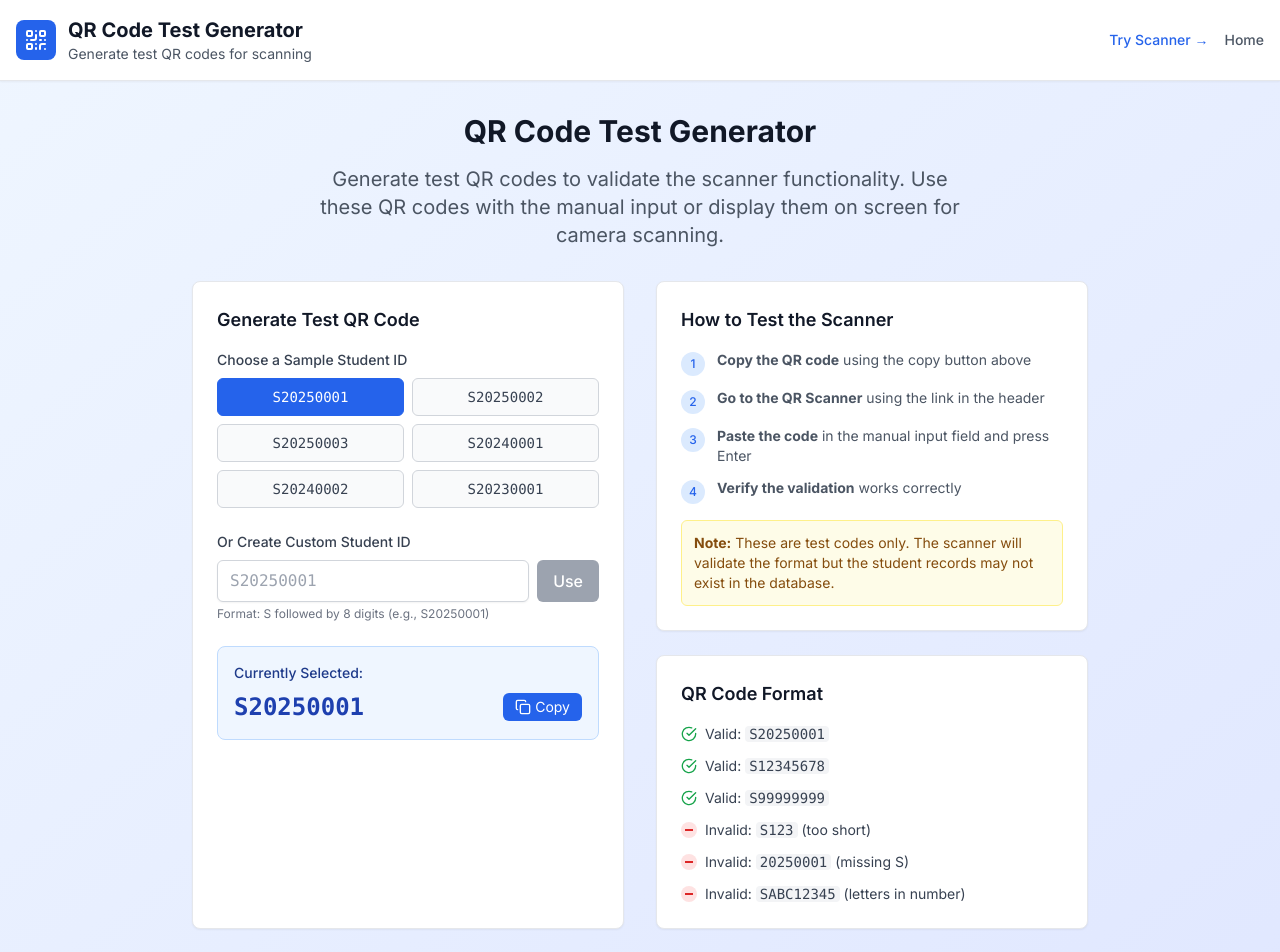
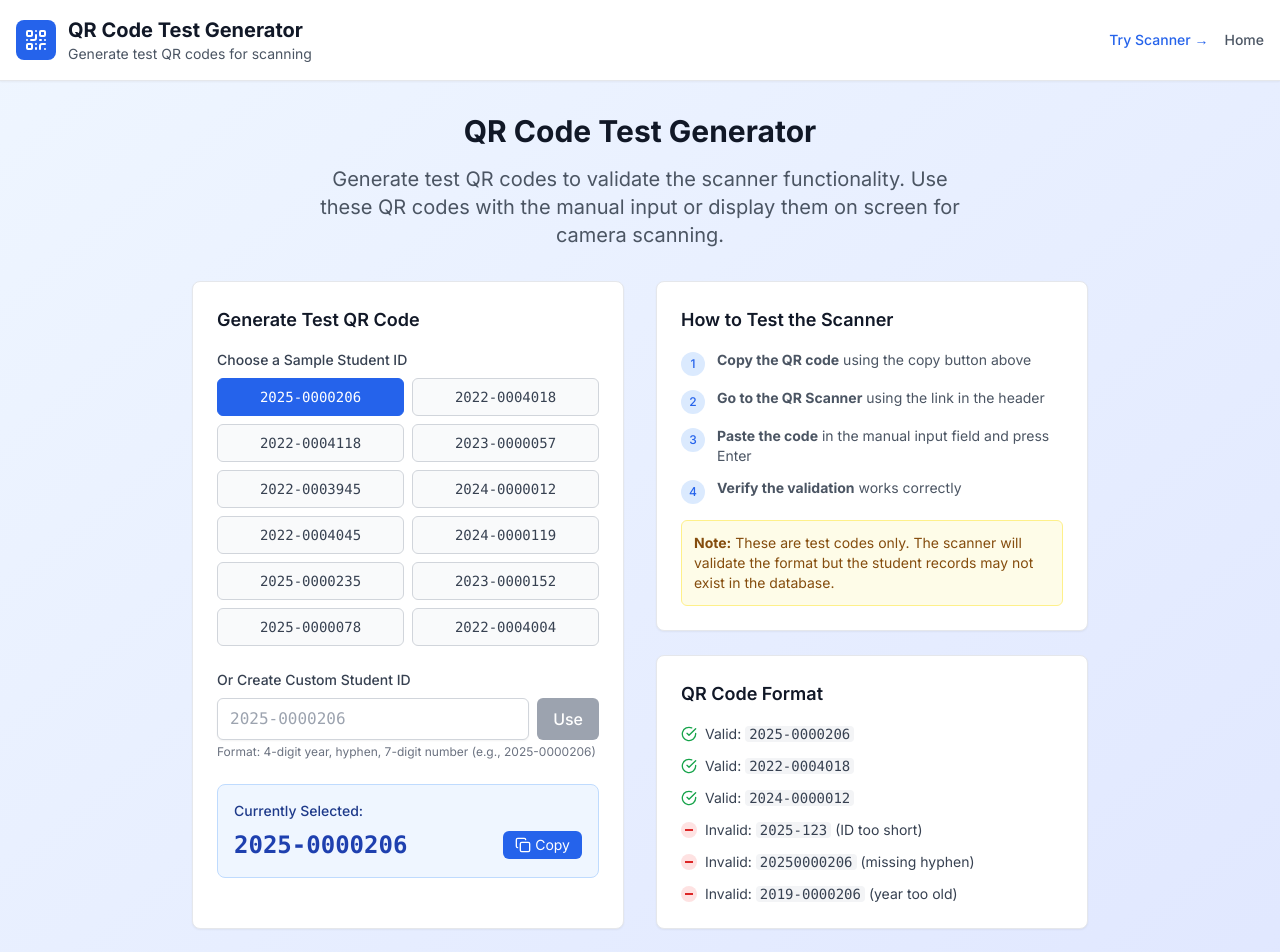
Before and after one commit to johnmichealacera/bgfc-attendance-qr-webapp, a Next.js app: page /test-qr in a window 1280 px wide. Shown: the top 952 px of the page. Built offline with nearby package versions, Linux system fonts and the light colour scheme.

Commit message:
modify qr scanner sanitation and use reusable method for qr validation

```diff
--- a/app/dashboard/qr-scanner/page.tsx
+++ b/app/dashboard/qr-scanner/page.tsx
@@ -7,6 +7,7 @@ import { QrCode, Camera, CheckCircle, XCircle, MapPin, RefreshCw } from 'lucide-
 import Navigation from '@/components/layout/Navigation'
 import { toast } from 'react-hot-toast'
 import { Html5QrcodeScanner } from 'html5-qrcode'
+import { validateAndSanitizeQR } from '@/utils/qr-validation'
 
 interface ScanResult {
   success: boolean
@@ -240,39 +241,7 @@ export default function QRScannerPage() {
     toast.success('QR Scanner stopped')
   }
 
-  // QR Code validation and sanitization
-  const validateAndSanitizeQR = (data: string): { isValid: boolean; sanitized: string; error?: string } => {
-    // Remove any whitespace and normalize
-    const cleaned = data.trim().toUpperCase()
 
-    // Check for basic format (starts with S followed by 8 digits)
-    const qrPattern = /^S\d{8}$/
-
-    if (!qrPattern.test(cleaned)) {
-      return {
-        isValid: false,
-        sanitized: cleaned,
-        error: 'Invalid QR code format. Expected format: S12345678'
-      }
-    }
-
-    // Additional validation: check if it's a reasonable student ID
-    const idNumber = cleaned.substring(1) // Remove 'S' prefix
-    const numericId = parseInt(idNumber, 10)
-
-    if (numericId < 10000000 || numericId > 99999999) {
-      return {
-        isValid: false,
-        sanitized: cleaned,
-        error: 'Invalid student ID range. ID must be 8 digits.'
-      }
-    }
-
-    return {
-      isValid: true,
-      sanitized: cleaned
-    }
-  }
 
   const handleScan = async (qrCode: string) => {
     setIsLoading(true)
--- a/app/qr-scanner/page.tsx
+++ b/app/qr-scanner/page.tsx
@@ -5,6 +5,7 @@ import { QrCode, Camera, CheckCircle, XCircle, MapPin, Download, RefreshCw } fro
 import { toast } from 'react-hot-toast'
 import Link from 'next/link'
 import { Html5QrcodeScanner } from 'html5-qrcode'
+import { validateAndSanitizeQR } from '@/utils/qr-validation'
 
 interface ScanResult {
   success: boolean
@@ -229,39 +230,7 @@ export default function PublicQRScannerPage() {
     toast.success('QR Scanner stopped')
   }
 
-  // QR Code validation and sanitization
-  const validateAndSanitizeQR = (data: string): { isValid: boolean; sanitized: string; error?: string } => {
-    // Remove any whitespace and normalize
-    const cleaned = data.trim().toUpperCase()
 
-    // Check for basic format (starts with S followed by 8 digits)
-    const qrPattern = /^S\d{8}$/
-
-    if (!qrPattern.test(cleaned)) {
-      return {
-        isValid: false,
-        sanitized: cleaned,
-        error: 'Invalid QR code format. Expected format: S12345678'
-      }
-    }
-
-    // Additional validation: check if it's a reasonable student ID
-    const idNumber = cleaned.substring(1) // Remove 'S' prefix
-    const numericId = parseInt(idNumber, 10)
-
-    if (numericId < 10000000 || numericId > 99999999) {
-      return {
-        isValid: false,
-        sanitized: cleaned,
-        error: 'Invalid student ID range. ID must be 8 digits.'
-      }
-    }
-
-    return {
-      isValid: true,
-      sanitized: cleaned
-    }
-  }
 
   const handleScan = async (qrCode: string) => {
     setIsLoading(true)
--- a/app/test-qr/page.tsx
+++ b/app/test-qr/page.tsx
@@ -6,18 +6,24 @@ import Link from 'next/link'
 import { toast } from 'react-hot-toast'
 
 export default function TestQRPage() {
-  const [selectedStudentId, setSelectedStudentId] = useState('S20250001')
+  const [selectedStudentId, setSelectedStudentId] = useState('2025-0000206')
   const [customId, setCustomId] = useState('')
   const [copiedToClipboard, setCopiedToClipboard] = useState(false)
 
-  // Sample student IDs for testing
+  // Sample student IDs for testing based on the provided format
   const sampleStudentIds = [
-    'S20250001',
-    'S20250002',
-    'S20250003',
-    'S20240001',
-    'S20240002',
-    'S20230001'
+    '2025-0000206',
+    '2022-0004018',
+    '2022-0004118',
+    '2023-0000057',
+    '2022-0003945',
+    '2024-0000012',
+    '2022-0004045',
+    '2024-0000119',
+    '2025-0000235',
+    '2023-0000152',
+    '2025-0000078',
+    '2022-0004004'
   ]
 
   const copyToClipboard = async (text: string) => {
@@ -34,9 +40,9 @@ export default function TestQRPage() {
 
   const generateCustomId = () => {
     if (customId.trim()) {
-      const sanitized = customId.trim().toUpperCase()
-      if (!/^S\d{8}$/.test(sanitized)) {
-        toast.error('Invalid format. Use S followed by 8 digits (e.g., S20250001)')
+      const sanitized = customId.trim()
+      if (!/^\d{4}-\d{7}$/.test(sanitized)) {
+        toast.error('Invalid format. Use YYYY-NNNNNNN format (e.g., 2025-0000206)')
         return
       }
       setSelectedStudentId(sanitized)
@@ -129,9 +135,9 @@ export default function TestQRPage() {
                     type="text"
                     value={customId}
                     onChange={(e) => setCustomId(e.target.value)}
-                    placeholder="S20250001"
+                    placeholder="2025-0000206"
                     className="flex-1 px-3 py-2 border border-gray-300 rounded-md shadow-sm focus:outline-none focus:ring-blue-500 focus:border-blue-500 font-mono"
-                    maxLength={9}
+                    maxLength={12}
                   />
                   <button
                     onClick={generateCustomId}
@@ -142,7 +148,7 @@ export default function TestQRPage() {
                   </button>
                 </div>
                 <p className="text-xs text-gray-500 mt-1">
-                  Format: S followed by 8 digits (e.g., S20250001)
+                  Format: 4-digit year, hyphen, 7-digit number (e.g., 2025-0000206)
                 </p>
               </div>
 
@@ -213,33 +219,33 @@ export default function TestQRPage() {
                 <div className="space-y-3 text-sm">
                   <div className="flex items-center space-x-2">
                     <CheckCircle className="w-4 h-4 text-green-600" />
-                    <span className="text-gray-700">Valid: <code className="bg-gray-100 px-1 rounded">S20250001</code></span>
+                    <span className="text-gray-700">Valid: <code className="bg-gray-100 px-1 rounded">2025-0000206</code></span>
                   </div>
                   <div className="flex items-center space-x-2">
                     <CheckCircle className="w-4 h-4 text-green-600" />
-                    <span className="text-gray-700">Valid: <code className="bg-gray-100 px-1 rounded">S12345678</code></span>
+                    <span className="text-gray-700">Valid: <code className="bg-gray-100 px-1 rounded">2022-0004018</code></span>
                   </div>
                   <div className="flex items-center space-x-2">
                     <CheckCircle className="w-4 h-4 text-green-600" />
-                    <span className="text-gray-700">Valid: <code className="bg-gray-100 px-1 rounded">S99999999</code></span>
+                    <span className="text-gray-700">Valid: <code className="bg-gray-100 px-1 rounded">2024-0000012</code></span>
                   </div>
                   <div className="flex items-center space-x-2">
                     <div className="w-4 h-4 bg-red-100 rounded-full flex items-center justify-center">
                       <span className="w-2 h-0.5 bg-red-600"></span>
                     </div>
-                    <span className="text-gray-700">Invalid: <code className="bg-gray-100 px-1 rounded">S123</code> (too short)</span>
+                    <span className="text-gray-700">Invalid: <code className="bg-gray-100 px-1 rounded">2025-123</code> (ID too short)</span>
                   </div>
                   <div className="flex items-center space-x-2">
                     <div className="w-4 h-4 bg-red-100 rounded-full flex items-center justify-center">
                       <span className="w-2 h-0.5 bg-red-600"></span>
                     </div>
-                    <span className="text-gray-700">Invalid: <code className="bg-gray-100 px-1 rounded">20250001</code> (missing S)</span>
+                    <span className="text-gray-700">Invalid: <code className="bg-gray-100 px-1 rounded">20250000206</code> (missing hyphen)</span>
                   </div>
                   <div className="flex items-center space-x-2">
                     <div className="w-4 h-4 bg-red-100 rounded-full flex items-center justify-center">
                       <span className="w-2 h-0.5 bg-red-600"></span>
                     </div>
-                    <span className="text-gray-700">Invalid: <code className="bg-gray-100 px-1 rounded">SABC12345</code> (letters in number)</span>
+                    <span className="text-gray-700">Invalid: <code className="bg-gray-100 px-1 rounded">2019-0000206</code> (year too old)</span>
                   </div>
                 </div>
               </div>
--- a/components/qr/QRScanner.tsx
+++ b/components/qr/QRScanner.tsx
@@ -4,6 +4,7 @@ import { useState, useRef, useEffect, useCallback } from 'react'
 import { toast } from 'react-hot-toast'
 import { QrCode, Camera, Keyboard, CheckCircle, RefreshCw, AlertTriangle, Settings } from 'lucide-react'
 import { Html5QrcodeScanner, Html5Qrcode } from 'html5-qrcode'
+import { validateAndSanitizeQR } from '@/utils/qr-validation'
 
 interface QRScannerProps {
   onScan: (data: string) => void
@@ -395,39 +396,7 @@ export default function QRScanner({ onScan, gateLocation = 'Main Gate' }: QRScan
     setCameraError(null)
   }, [])
 
-  // QR Code validation and sanitization
-  const validateAndSanitizeQR = (data: string): { isValid: boolean; sanitized: string; error?: string } => {
-    // Remove any whitespace and normalize
-    const cleaned = data.trim().toUpperCase()
 
-    // Check for basic format (starts with S followed by 8 digits)
-    const qrPattern = /^S\d{8}$/
-
-    if (!qrPattern.test(cleaned)) {
-      return {
-        isValid: false,
-        sanitized: cleaned,
-        error: 'Invalid QR code format. Expected format: S12345678'
-      }
-    }
-
-    // Additional validation: check if it's a reasonable student ID
-    const idNumber = cleaned.substring(1) // Remove 'S' prefix
-    const numericId = parseInt(idNumber, 10)
-
-    if (numericId < 10000000 || numericId > 99999999) {
-      return {
-        isValid: false,
-        sanitized: cleaned,
-        error: 'Invalid student ID range. ID must be 8 digits.'
-      }
-    }
-
-    return {
-      isValid: true,
-      sanitized: cleaned
-    }
-  }
 
   // Handle scan results
   const handleScan = useCallback(async (data: string) => {
@@ -724,7 +693,7 @@ export default function QRScanner({ onScan, gateLocation = 'Main Gate' }: QRScan
                   type="text"
                   value={manualInput}
                   onChange={handleManualInput}
-                  placeholder="S20250001 or scan with USB scanner"
+                                      placeholder="2025-0000206 or scan with USB scanner"
                   className="input-field text-center text-lg font-mono"
                   autoFocus
                 />
@@ -772,7 +741,7 @@ export default function QRScanner({ onScan, gateLocation = 'Main Gate' }: QRScan
           <ul className="text-sm text-gray-600 space-y-1">
             <li>• <strong>Camera Mode:</strong> Use your device camera to scan QR codes</li>
             <li>• <strong>Manual/USB Mode:</strong> Type QR codes manually or use a USB scanner</li>
-            <li>• QR codes should be in the format: S12345678</li>
+            <li>• QR codes should be in the format: 2025-0000206</li>
             <li>• Ensure good lighting and clear QR code for camera scanning</li>
             <li>• Allow camera permissions when prompted</li>
             <li>• If camera doesn't work, try refreshing the camera list or switching to manual mode</li>
```
Also changed, not shown: utils/qr-validation.ts (+11 -11 lines), 1 other file (tests, documents, lock files or other folders).
